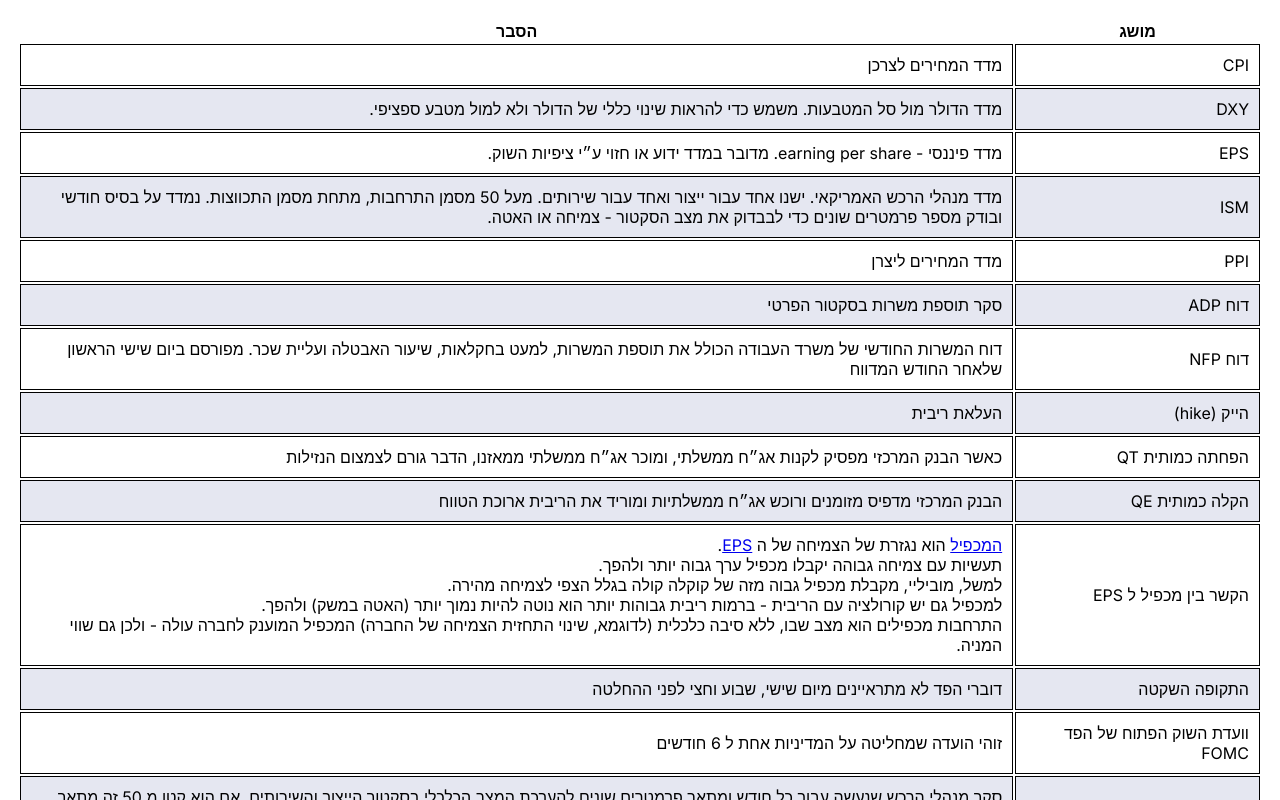
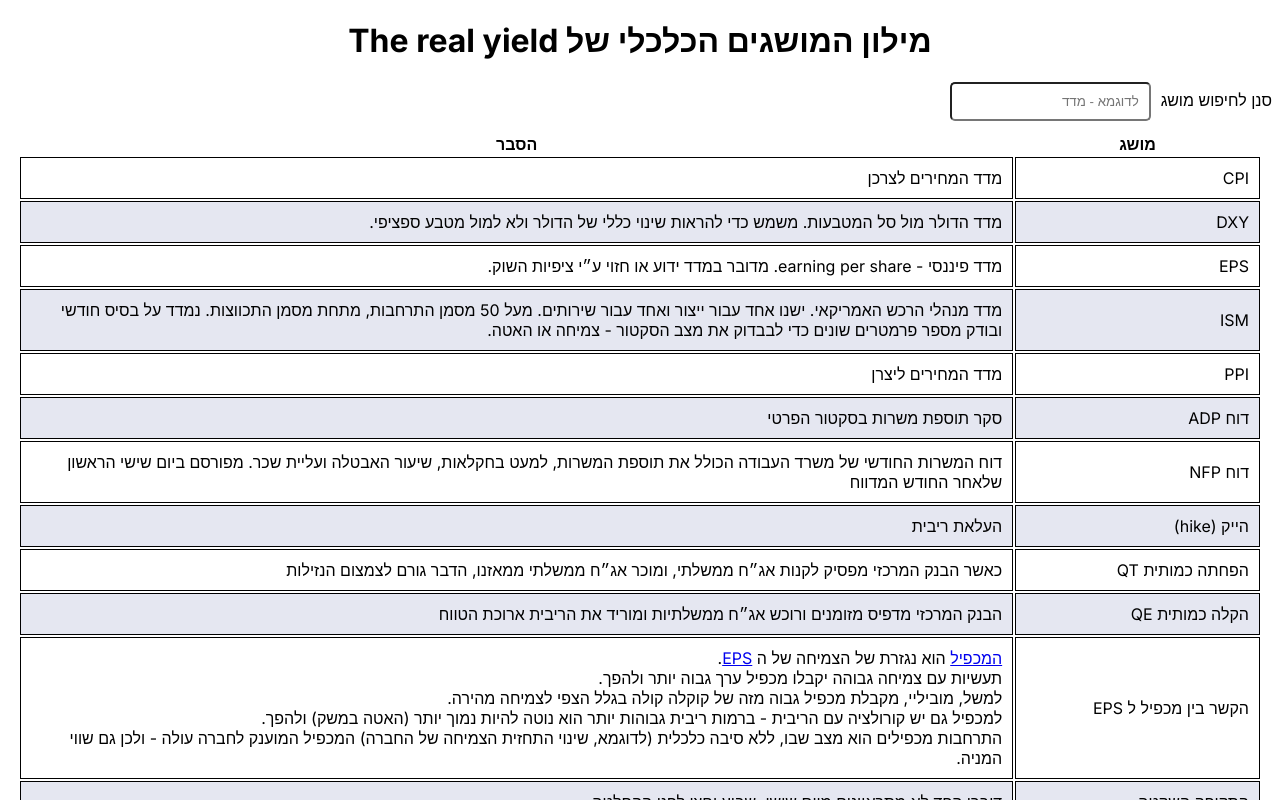
Before and after one commit to Mathsteacher7/first-deployed-next, a Next.js app: page / in a window 1280 px wide. Shown: the top 800 px of the page. Built offline with nearby package versions, Linux system fonts and the light colour scheme.

Commit message:
added the filter

```diff
--- /dev/null
+++ b/src/app/page.module.css
@@ -0,0 +1,3 @@
+.title {
+  text-align: center;
+}
--- a/src/app/page.tsx
+++ b/src/app/page.tsx
@@ -1,8 +1,10 @@
 import Table from "@/components/table/table";
+import style from "./page.module.css";
 
 export default function Home() {
   return (
     <main>
+      <h1 className={style.title}>מילון המושגים הכלכלי של The real yield</h1>
       <div>
         <Table />
       </div>
--- a/src/components/table/table.module.css
+++ b/src/components/table/table.module.css
@@ -17,3 +17,12 @@
 .tableRow:nth-child(even) {
   background-color: #e5e7f1;
 }
+
+.search span {
+  margin-left: 10px;
+}
+
+.search input {
+  border-radius: 5px;
+  padding: 10px;
+}
--- a/src/components/table/table.tsx
+++ b/src/components/table/table.tsx
@@ -1,13 +1,42 @@
 "use client";
+import { useState } from "react";
 import { data } from "../data/data";
 import style from "./table.module.css";
 
 const Table = () => {
+  const [searchTerm, setSearchTerm] = useState("");
+  const [filteredData, setFilteredData] = useState<Record<string, string>[]>(
+    []
+  );
   const sortedData = data.sort((firstItem, nextItem) =>
     firstItem.term.localeCompare(nextItem.term)
   );
 
+  const handleSearch = (event: React.ChangeEvent<HTMLInputElement>) => {
+    const searchTerm = event.target.value;
+    const filteredData = sortedData.filter((row) => {
+      return Object.values(row).some((value) =>
+        value.toLowerCase().includes(searchTerm.toLowerCase())
+      );
+    });
+
+    setSearchTerm(searchTerm);
+    setFilteredData(filteredData);
+  };
+
+  const rowsToRender = filteredData.length > 0 ? filteredData : data;
+
   return (
+    <>
+      <div className={style.search}>
+        <span>סנן לחיפוש מושג</span>
+        <input
+          type="text"
+          value={searchTerm}
+          onChange={handleSearch}
+          placeholder="לדוגמא - מדד"
+        />
+      </div>
       <table className={style.table}>
         <thead>
           <tr>
@@ -16,7 +45,7 @@ const Table = () => {
           </tr>
         </thead>
         <tbody>
-        {sortedData.map((row) => {
+          {rowsToRender.map((row) => {
             return (
               <tr id={row.term} className={style.tableRow} key={row.term}>
                 <td
@@ -32,6 +61,7 @@ const Table = () => {
           })}
         </tbody>
       </table>
+    </>
   );
 };
 
```
Lines whose indentation alone changed are shown as unchanged.
